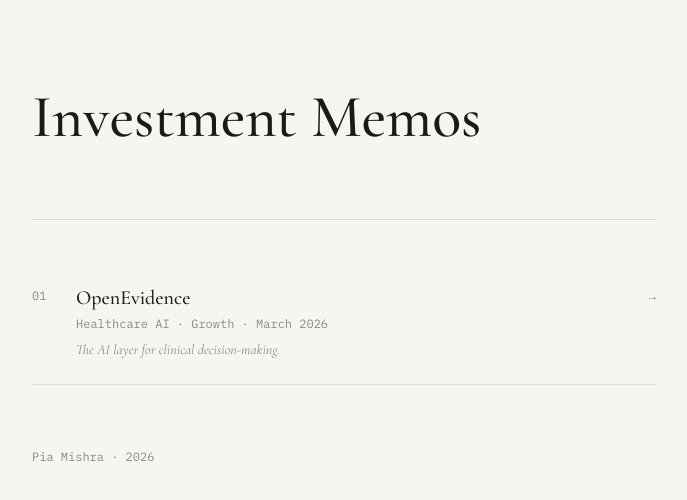
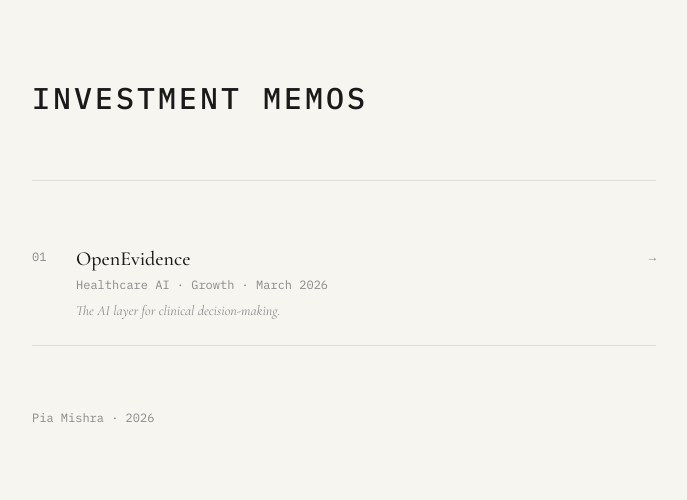
Before and after one commit to piamishra93/memos, a Next.js app: page / in a window 1280 px wide. Shown: the top 500 px of the page, without its empty margins (296-983 px from the left). Built offline with nearby package versions, Linux system fonts and the light colour scheme.

Commit message:
mono font for Investment Memos heading

```diff
--- a/app/page.tsx
+++ b/app/page.tsx
@@ -6,10 +6,7 @@
     <main className="max-w-2xl mx-auto px-6 py-20">
       {/* Header */}
       <div className="mb-16">
-        <h1
-          className="font-serif text-6xl font-medium leading-tight"
-          style={{ fontFamily: "var(--font-playfair)" }}
-        >
+        <h1 className="font-mono text-3xl font-medium tracking-widest uppercase">
           Investment Memos
         </h1>
       </div>
```
